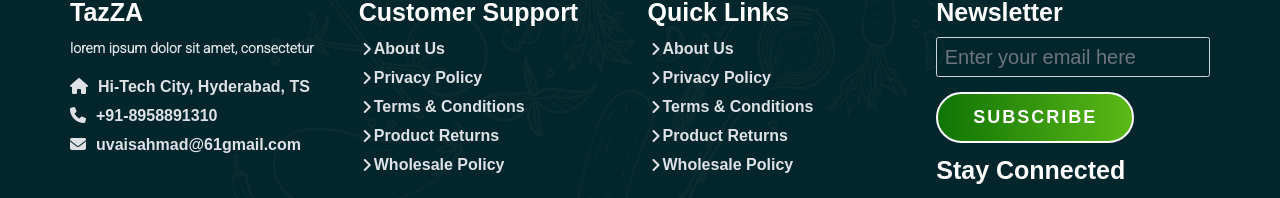
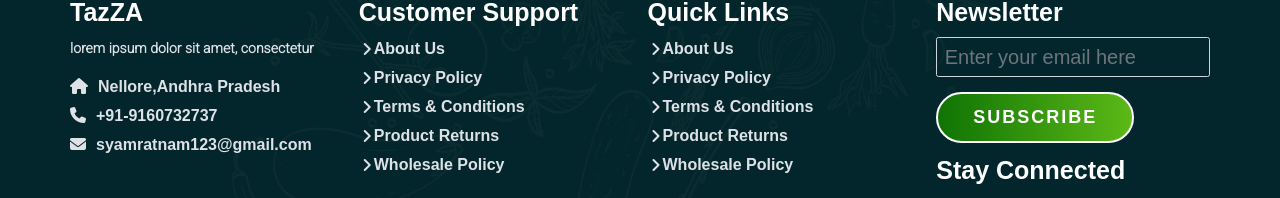
Before and after one commit to NapaSyamRatnam/online-grocery, a plain HTML site: page Online-Grocery-Store-main/index.html in a window 1280 px wide. Shown: the part 4424-4622 px from the top of the page. Drawn offline with nearby package versions, Linux system fonts and the light colour scheme; a web font is replaced by a local one.

Commit message:
Update index.html

```diff
--- a/Online-Grocery-Store-main/index.html
+++ b/Online-Grocery-Store-main/index.html
@@ -382,9 +382,9 @@
                         <p class="mb-4 ps-0 company_details">lorem ipsum dolor sit amet, consectetur</p>
                         <div class="contact-info">
                             <ul class="list-unstyle">
-                                <li><a href="#"><i class="fa fa-home me-3"></i>Hi-Tech City, Hyderabad, TS</a></li>
-                                <li><a href="#"><i class="fa fa-phone me-3"></i>+91-8958891310</a></li>
-                                <li><a href="#"><i class="fa fa-envelope me-3"></i>uvaisahmad@61gmail.com</a></li>
+                                <li><a href="#"><i class="fa fa-home me-3"></i>Nellore,Andhra Pradesh</a></li>
+                                <li><a href="#"><i class="fa fa-phone me-3"></i>+91-9160732737</a></li>
+                                <li><a href="#"><i class="fa fa-envelope me-3"></i>syamratnam123@gmail.com</a></li>
                             </ul>
                         </div>
                     </div>
```
